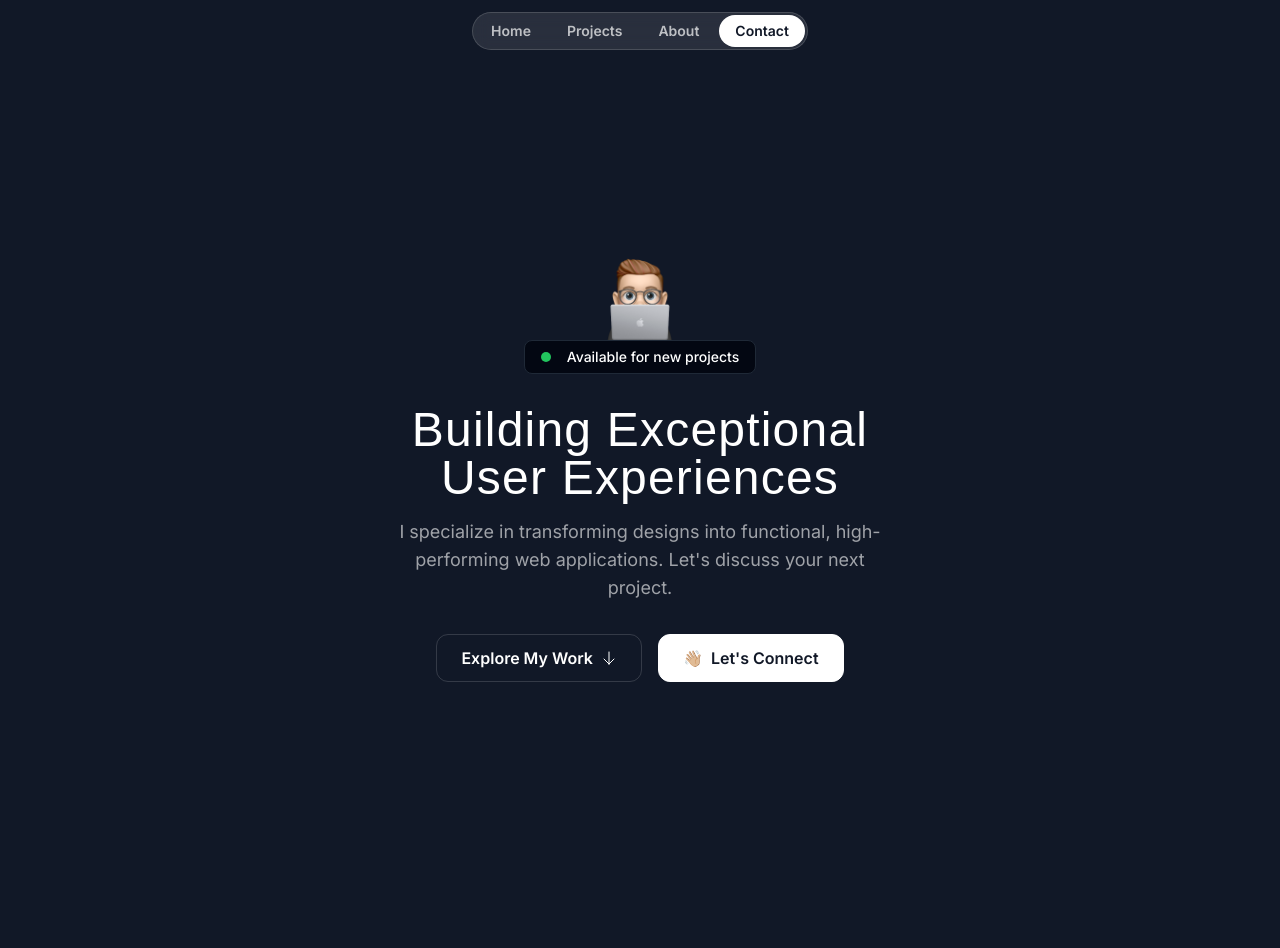
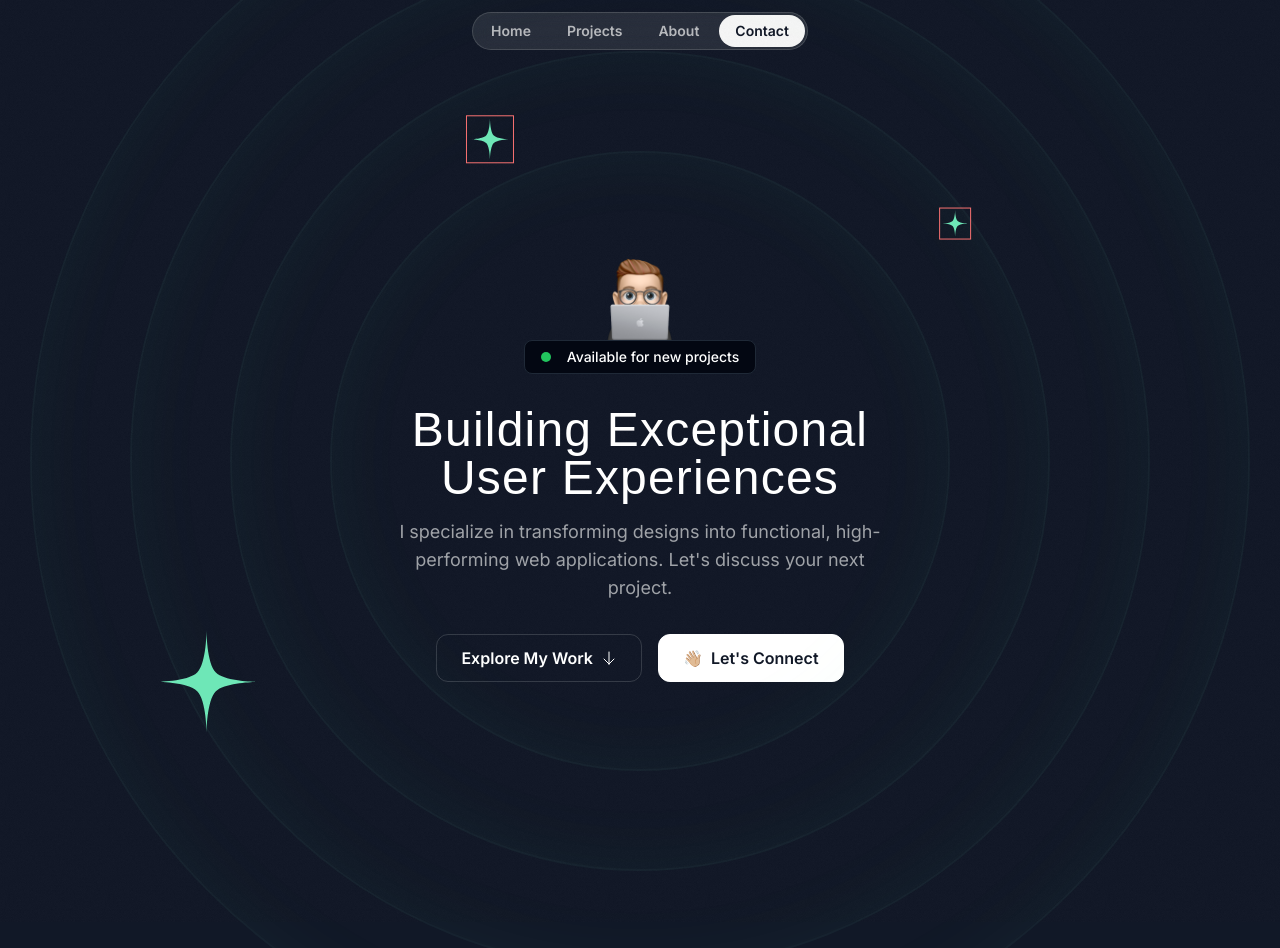
Before and after one commit to d-zucho/portfolio-frontendtube, a Next.js app: page / in a window 1280 px wide. Shown: the top 948 px of the page. Before the commit the page ends 922 px from the top, so only its background shows below. Built offline with nearby package versions, Linux system fonts and the light colour scheme; a web font is replaced by a local one.

Commit message:
add ring bg and Orbit Componenet

```diff
--- a/src/app/globals.css
+++ b/src/app/globals.css
@@ -6,4 +6,8 @@
   .nav-item {
     @apply px-4 py-1.5 rounded-full text-white/70 text-sm font-semibold hover:bg-white/10 hover:text-white transition duration-300;
   }
+
+  .hero-ring {
+    @apply absolute inset-0 border-2 border-emerald-300/5 shadow-[0_0_80px_inset] shadow-emerald-300/5 top-1/2 left-1/2 -translate-x-1/2 -translate-y-1/2 rounded-full;
+  }
 }
--- /dev/null
+++ b/src/components/HeroOrbit.tsx
@@ -0,0 +1,28 @@
+import StarIcon from '@/assets/icons/star.svg'
+
+interface OrbitProps {
+  children: React.ReactNode
+  size?: number
+  rotation: number
+}
+
+export const HeroOrbit = ({ children, size, rotation }: OrbitProps) => (
+  <div className='absolute left-1/2 top-1/2 -translate-x-1/2 -translate-y-1/2'>
+    <div
+      style={{
+        transform: `rotate(${rotation}deg)`,
+        width: size,
+        height: size,
+      }}
+    >
+      <div
+        className='inline-flex'
+        style={{
+          transform: `rotate(${rotation * -1}deg)`,
+        }}
+      >
+        {children}
+      </div>
+    </div>
+  </div>
+)
--- a/src/sections/Hero.tsx
+++ b/src/sections/Hero.tsx
@@ -1,10 +1,39 @@
 import memojiImage from '@/assets/images/memoji-computer.png'
 import ArrowDown from '@/assets/icons/arrow-down.svg'
 import Image from 'next/image'
+import grainImage from '@/assets/images/grain.jpg'
+import { HeroOrbit } from '@/components/HeroOrbit'
+import StarIcon from '@/assets/icons/star.svg'
 
 export const HeroSection = () => {
   return (
-    <section className='py-32 md:py-48 lg:py-60'>
+    <section className='py-32 md:py-48 lg:py-60 relative z-0 overflow-x-clip'>
+      {/* grain pattern */}
+      <div
+        className='absolute inset-0 -z-30 opacity-5'
+        style={{
+          backgroundImage: `url(${grainImage.src})`,
+          backgroundSize: '100px',
+        }}
+      />
+
+      {/* rings */}
+      <div className='size-[620px] hero-ring' />
+      <div className='size-[820px] hero-ring' />
+      <div className='size-[1020px] hero-ring' />
+      <div className='size-[1220px] hero-ring' />
+
+      {/* stars */}
+      <HeroOrbit size={800} rotation={-72}>
+        <StarIcon className='size-28 text-emerald-300' />
+      </HeroOrbit>
+      <HeroOrbit size={550} rotation={20}>
+        <StarIcon className='size-12 text-emerald-300 border border-red-400' />
+      </HeroOrbit>
+      <HeroOrbit size={590} rotation={98}>
+        <StarIcon className='size-8 text-emerald-300 border border-red-400' />
+      </HeroOrbit>
+
       <div className='container'>
         <div className='flex flex-col items-center'>
           <Image
```
